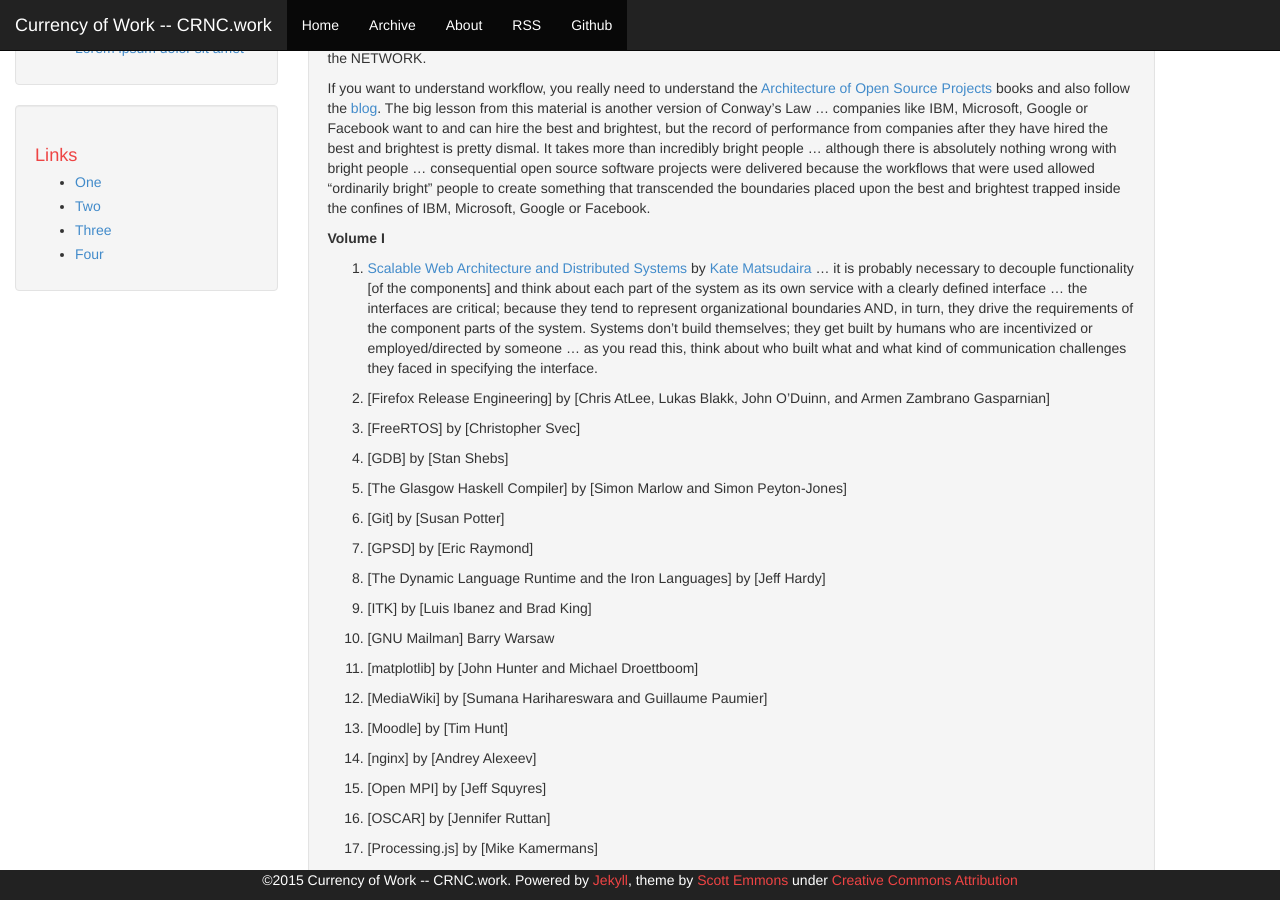
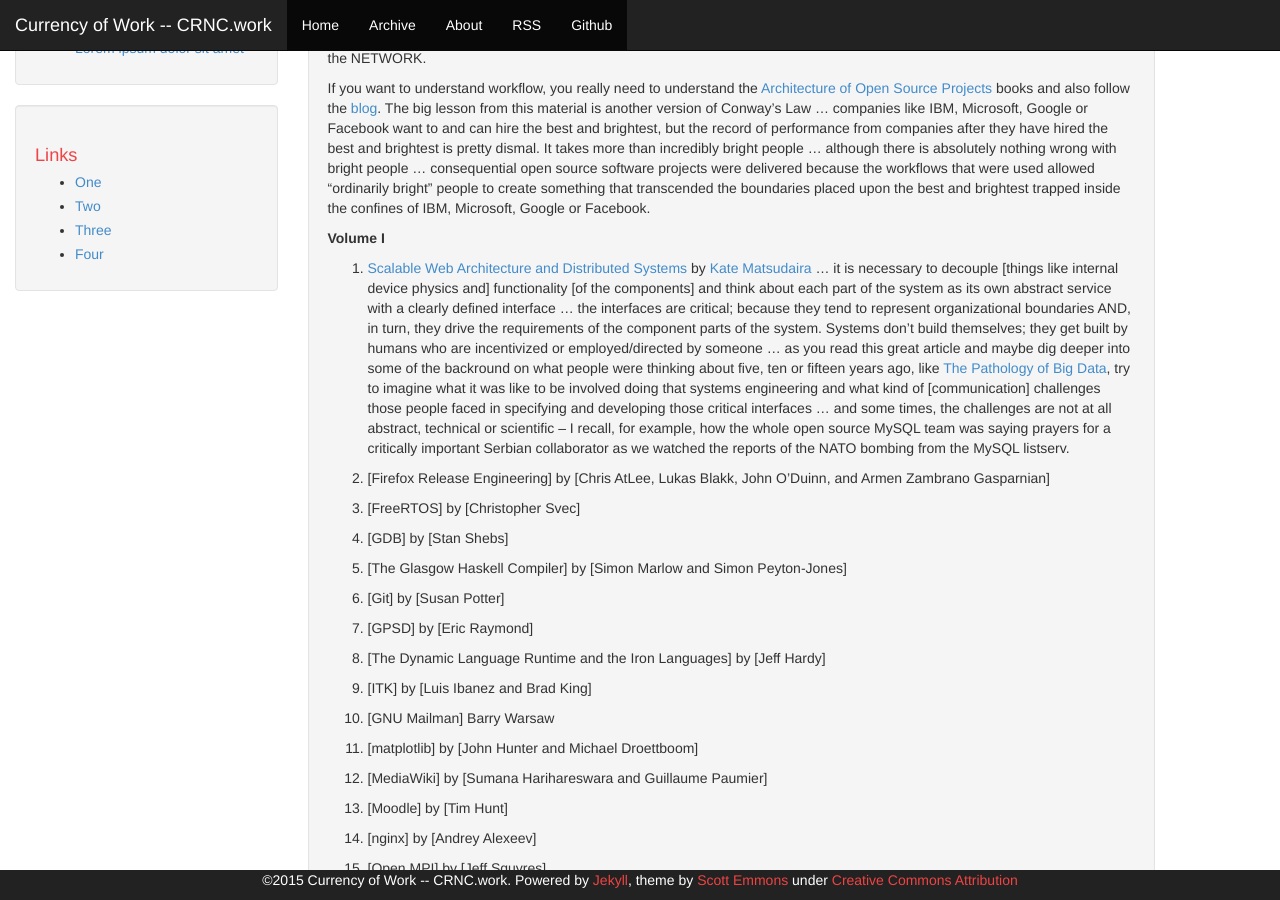
Before and after one commit to GYGbot/CRNC.work, a Jekyll site: the page built from _posts/2015-08-31-CNRC.work-Workflow.markdown, in a window 1280 px wide and 900 px high, scrolled down 312 px. Built offline with Jekyll 4.4.1, drawn with Linux system fonts in a browser that asks for light colours; Markdown is read by kramdown in place of the engine named in the settings.

Commit message:
MySQL recollections

```diff
--- a/_posts/2015-08-31-CNRC.work-Workflow.markdown
+++ b/_posts/2015-08-31-CNRC.work-Workflow.markdown
@@ -13,7 +13,7 @@ CBPP covers many different types of intellectual output, from open source softwa
 If you want to understand workflow, you really need to understand the [Architecture of Open Source Projects](http://aosabook.org/en/index.html) books and also follow the [blog](http://aosabook.org/blog/).  The big lesson from this material is another version of Conway's Law ... companies like IBM, Microsoft, Google or Facebook want to and can hire the best and brightest, but the record of performance from companies after they have hired the best and brightest is pretty dismal.  It takes more than incredibly bright people ... although there is absolutely nothing wrong with bright people ... consequential open source software projects were delivered because the workflows that were used allowed "ordinarily bright" people to create something that transcended the boundaries placed upon the best and brightest trapped inside the confines of IBM, Microsoft, Google or Facebook.
 
 **Volume I**
-1.  [Scalable Web Architecture and Distributed Systems](http://aosabook.org/en/distsys.html) by [Kate Matsudaira](http://katemats.com/) ... it is probably necessary to decouple functionality [of the components] and think about each part of the system as its own service with a clearly defined interface ... the interfaces are critical; because they tend to represent organizational boundaries AND, in turn, they drive the requirements of the component parts of the system.  Systems don't build themselves; they get built by humans who are incentivized or employed/directed by someone ... as you read this, think about who built what and what kind of communication challenges they faced in specifying the interface.
+1.  [Scalable Web Architecture and Distributed Systems](http://aosabook.org/en/distsys.html) by [Kate Matsudaira](http://katemats.com/) ... it is necessary to decouple [things like internal device physics and] functionality [of the components] and think about each part of the system as its own abstract service with a clearly defined interface ... the interfaces are critical; because they tend to represent organizational boundaries AND, in turn, they drive the requirements of the component parts of the system.  Systems don't build themselves; they get built by humans who are incentivized or employed/directed by someone ... as you read this great article and maybe dig deeper into some of the backround on what people were thinking about five, ten or fifteen years ago, like [The Pathology of Big Data](http://queue.acm.org/detail.cfm?id=1563874), try to imagine what it was like to be involved doing that systems engineering and what kind of [communication] challenges those people faced in specifying and developing those critical interfaces ... and some times, the challenges are not at all abstract, technical or scientific -- I recall, for example, how the whole open source MySQL team was saying prayers for a critically important Serbian collaborator as we watched the reports of the NATO bombing from the MySQL listserv.
 
 2.	[Firefox Release Engineering]	by [Chris AtLee, Lukas Blakk, John O'Duinn, and Armen Zambrano Gasparnian]
 
```
Also changed, not shown: 3 other files.
